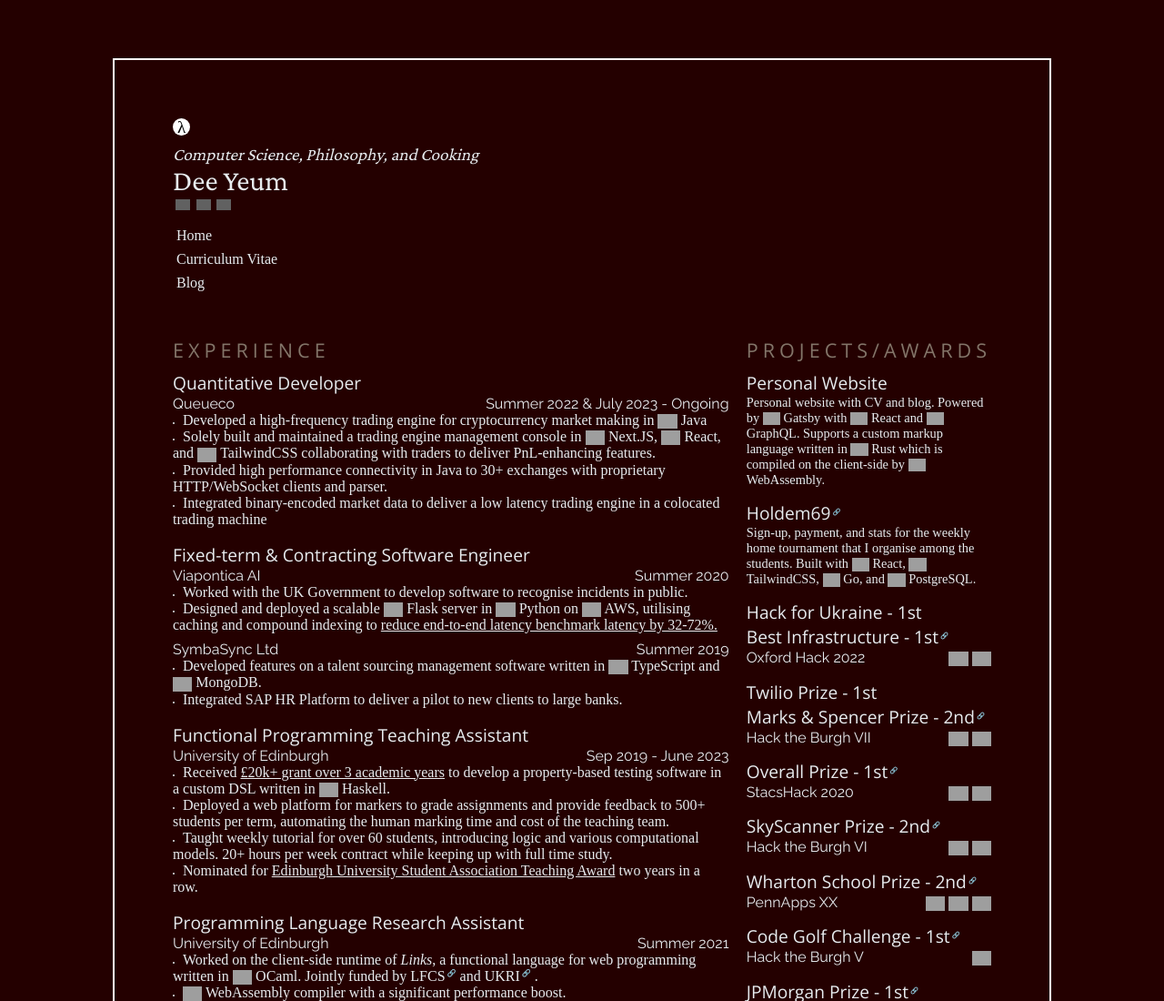
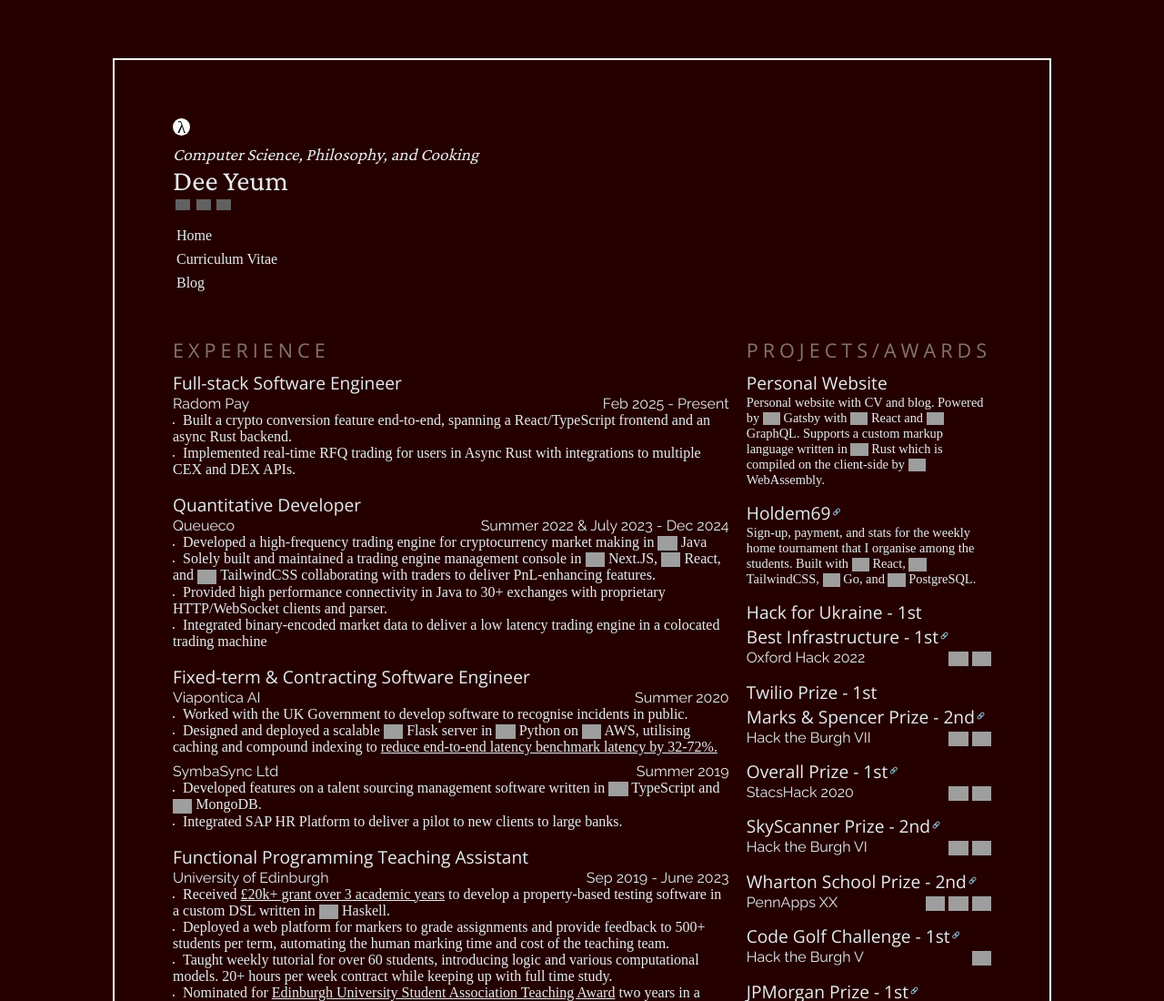
Before and after one commit to ChefYeum/chefyeum.github.io, a Gatsby site: page /cv in a window 1280 px wide. Shown: the top 1100 px of the page at 91% size. Built offline with nearby package versions, Linux system fonts and the light colour scheme; Gatsby itself is replaced by a stand-in of ours; grey boxes are pictures that could not be loaded.

Commit message:
Add Radom liners

```diff
--- a/src/components/Resume/ResumeContent.tsx
+++ b/src/components/Resume/ResumeContent.tsx
@@ -10,8 +10,14 @@ const ResumeContent = () => (
   <>
     <div>
       <Section title="Experience">
+<SubSection title="Full-stack Software Engineer">
+          <SubSubSection leftSub="Radom Pay" rightSub="Feb 2025 - Present">
+            <li>Built a crypto conversion feature end-to-end, spanning a React/TypeScript frontend and an async Rust backend.</li>
+            <li>Implemented real-time RFQ trading for users in Async Rust with integrations to multiple CEX and DEX APIs.</li>
+          </SubSubSection>
+        </SubSection>
         <SubSection title="Quantitative Developer">
-          <SubSubSection leftSub="Queueco" rightSub="Summer 2022 & July 2023 - Ongoing">
+          <SubSubSection leftSub="Queueco" rightSub="Summer 2022 & July 2023 - Dec 2024">
             <li> Developed a high-frequency trading engine for cryptocurrency market making in <Badge name='Java' /></li>
             <li> Solely built and maintained a trading engine management console in {<Badge name='Next.JS' />}, {<Badge name='React' />}, and {<Badge name='TailwindCSS' />} collaborating with traders to deliver PnL-enhancing features.</li>
             <li> Provided high performance connectivity in Java to 30+ exchanges with proprietary HTTP/WebSocket clients and parser. </li>
```
